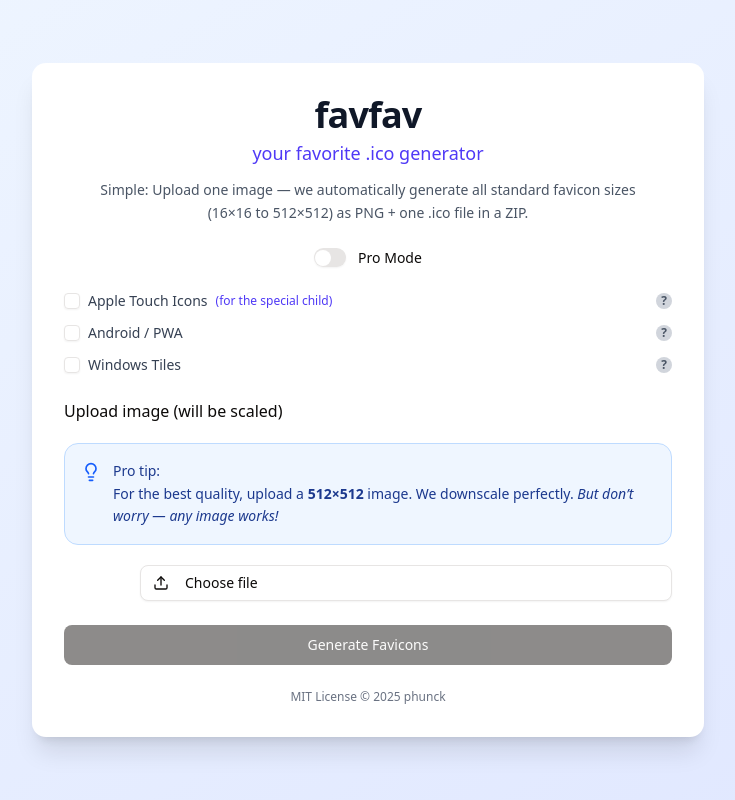
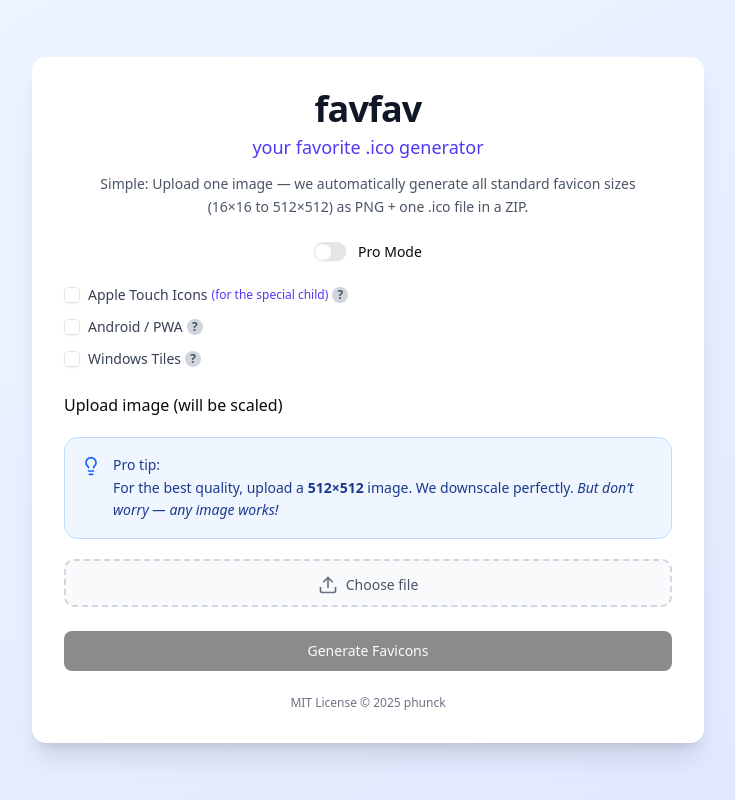
Before and after one commit to phunck/favfav, a Next.js app: page / in a window 1280 px wide. Shown: the whole page, without its empty margins (272-1007 px from the left). Built offline with nearby package versions, Linux system fonts and the light colour scheme.

Commit message:
refactor: compact Simple Mode (file + generate in one row), ? tooltips next to labels, full-width input

```diff
--- a/src/app/page.tsx
+++ b/src/app/page.tsx
@@ -125,20 +125,15 @@ export default function Home() {
         {/* ==================== PLATFORM CHECKBOXES ==================== */}
         <div className="space-y-3">
           {/* Apple */}
-          <div className="flex items-center justify-between">
           <div className="flex items-center space-x-2">
             <Checkbox
               id="apple"
               checked={includeApple}
               onCheckedChange={(checked) => setIncludeApple(checked === true)}
             />
-              <Label htmlFor="apple" className="cursor-pointer text-sm font-normal text-gray-700">
+            <Label htmlFor="apple" className="cursor-pointer text-sm font-normal text-gray-700 flex items-center gap-1">
               Apple Touch Icons{" "}
-                <span className="text-indigo-600 font-medium text-xs">
-                  (for the special child)
-                </span>
-              </Label>
-            </div>
+              <span className="text-indigo-600 font-medium text-xs">(for the special child)</span>
               <TooltipProvider>
                 <Tooltip>
                   <TooltipTrigger asChild>
@@ -146,25 +141,27 @@ export default function Home() {
                       ?
                     </button>
                   </TooltipTrigger>
-                <TooltipContent>
-                  <p>iPhone & iPad homescreen icons (120–180px)</p>
+                  <TooltipContent className="max-w-xs">
+                    <p className="font-medium">iPhone & iPad Homescreen</p>
+                    <p className="text-sm mt-1">
+                      Generates <code>120×120</code>, <code>152×152</code>, <code>167×167</code>, and <code>180×180</code> icons.
+                      Used when users add your site to their home screen on iOS.
+                    </p>
                   </TooltipContent>
                 </Tooltip>
               </TooltipProvider>
+            </Label>
           </div>
 
-          {/* Android / PWA (inkl. Legacy) */}
-          <div className="flex items-center justify-between">
+          {/* Android / PWA */}
           <div className="flex items-center space-x-2">
             <Checkbox
               id="android"
               checked={includeAndroid}
               onCheckedChange={(checked) => setIncludeAndroid(checked === true)}
             />
-              <Label htmlFor="android" className="cursor-pointer text-sm font-normal text-gray-700">
+            <Label htmlFor="android" className="cursor-pointer text-sm font-normal text-gray-700 flex items-center gap-1">
               Android / PWA
-              </Label>
-            </div>
               <TooltipProvider>
                 <Tooltip>
                   <TooltipTrigger asChild>
@@ -172,25 +169,27 @@ export default function Home() {
                       ?
                     </button>
                   </TooltipTrigger>
-                <TooltipContent>
-                  <p>Chrome & Android homescreen (192×192, 196×196 legacy, 512×512)</p>
+                  <TooltipContent className="max-w-xs">
+                    <p className="font-medium">Android & Progressive Web Apps</p>
+                    <p className="text-sm mt-1">
+                      Generates <code>192×192</code> (standard), <code>196×196</code> (legacy support), and <code>512×512</code> (high-res).
+                      Required for Chrome, Android homescreen, and <code>manifest.json</code> in PWAs.
+                    </p>
                   </TooltipContent>
                 </Tooltip>
               </TooltipProvider>
+            </Label>
           </div>
 
           {/* Windows Tiles */}
-          <div className="flex items-center justify-between">
           <div className="flex items-center space-x-2">
             <Checkbox
               id="windows"
               checked={includeWindows}
               onCheckedChange={(checked) => setIncludeWindows(checked === true)}
             />
-              <Label htmlFor="windows" className="cursor-pointer text-sm font-normal text-gray-700">
+            <Label htmlFor="windows" className="cursor-pointer text-sm font-normal text-gray-700 flex items-center gap-1">
               Windows Tiles
-              </Label>
-            </div>
               <TooltipProvider>
                 <Tooltip>
                   <TooltipTrigger asChild>
@@ -198,11 +197,16 @@ export default function Home() {
                       ?
                     </button>
                   </TooltipTrigger>
-                <TooltipContent>
-                  <p>Windows Start menu & taskbar tiles (70×70 to 310×310)</p>
+                  <TooltipContent className="max-w-xs">
+                    <p className="font-medium">Windows Start Menu & Taskbar</p>
+                    <p className="text-sm mt-1">
+                      Generates <code>70×70</code>, <code>144×144</code>, <code>150×150</code>, and <code>310×310</code> tiles.
+                      Used in Windows 8/10/11 for pinned sites. Includes <code>browserconfig.xml</code>.
+                    </p>
                   </TooltipContent>
                 </Tooltip>
               </TooltipProvider>
+            </Label>
           </div>
         </div>
 
--- a/src/components/CustomFileInput.tsx
+++ b/src/components/CustomFileInput.tsx
@@ -1,46 +1,44 @@
 // src/components/CustomFileInput.tsx
+import { Upload } from "lucide-react";
 import { Label } from "@/components/ui/label";
-import { Button } from "@/components/ui/button";
-import { Upload, X } from "lucide-react";
-import { useRef } from "react";
 
 interface CustomFileInputProps {
   id: string;
   label: string;
   file: File | null;
   onChange: (file: File | null) => void;
+  className?: string;
 }
 
-export function CustomFileInput({ id, label, file, onChange }: CustomFileInputProps) {
-  const inputRef = useRef<HTMLInputElement>(null);
-
-  const handleClick = () => inputRef.current?.click();
-  const handleChange = (e: React.ChangeEvent<HTMLInputElement>) => {
-    onChange(e.target.files?.[0] || null);
-  };
-  const handleRemove = () => {
-    onChange(null);
-    if (inputRef.current) inputRef.current.value = "";
-  };
-
+export function CustomFileInput({
+  id,
+  label,
+  file,
+  onChange,
+  className = "",
+}: CustomFileInputProps) {
   return (
-    <div className="flex items-center space-x-3">
-      <div className="w-16 text-sm font-medium text-right">{label}</div>
-      <div className="flex-1">
-        <input ref={inputRef} id={id} type="file" accept="image/*" onChange={handleChange} className="hidden" />
-        {!file ? (
-          <Button type="button" variant="outline" onClick={handleClick} className="w-full justify-start text-left font-normal">
-            <Upload className="w-4 h-4 mr-2" />
-            Choose file
-          </Button>
-        ) : (
-          <div className="flex items-center justify-between bg-gray-50 border rounded-md px-3 py-2">
-            <span className="text-sm truncate max-w-[180px]">{file.name}</span>
-            <button onClick={handleRemove} className="text-red-600 hover:text-red-800">
-              <X className="w-4 h-4" />
-            </button>
+    <div className={`space-y-2 ${className}`}>
+      {label && <Label htmlFor={id}>{label}</Label>}
+      <div className="flex items-center justify-center w-full">
+        <label
+          htmlFor={id}
+          className="flex flex-col items-center justify-center w-full h-12 border-2 border-gray-300 border-dashed rounded-lg cursor-pointer bg-gray-50 hover:bg-gray-100 transition"
+        >
+          <div className="flex items-center justify-center pt-1">
+            <Upload className="w-5 h-5 text-gray-500 mr-2" />
+            <p className="text-sm text-gray-600 truncate max-w-[180px]">
+              {file ? file.name : "Choose file"}
+            </p>
           </div>
-        )}
+          <input
+            id={id}
+            type="file"
+            accept="image/*"
+            className="hidden"
+            onChange={(e) => onChange(e.target.files?.[0] || null)}
+          />
+        </label>
       </div>
     </div>
   );
```
Lines whose indentation alone changed are shown as unchanged.
